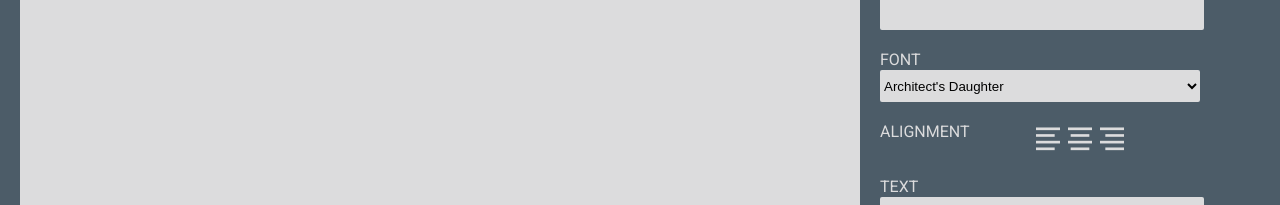
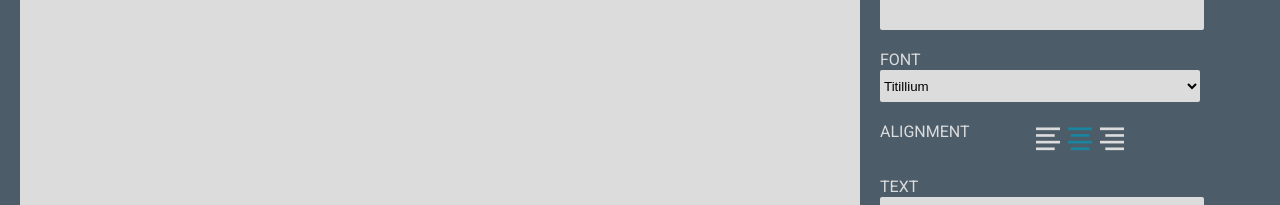
Before and after one commit to tannermeck/react-blog-builder, a React (Create React App) app: page / in a window 1280 px wide. Shown: the part 158-363 px from the top of the page. Built offline with nearby package versions, Linux system fonts and the light colour scheme; a web font is replaced by a local one.

Commit message:
defaults set

```diff
--- a/src/views/Home/Home.js
+++ b/src/views/Home/Home.js
@@ -9,8 +9,8 @@ export default function Home() {
   // add useState calls here for title, subtitle, font, align, and text
   const [title, setTitle] = useState('')
   const [subtitle, setSubtitle] = useState('')
-  const [font, setFont] = useState("Architect's Daughter")
-  const [align, setAlign] = useState('')
+  const [font, setFont] = useState('titillium')
+  const [align, setAlign] = useState('center')
   const [text, setText] = useState('')
 
   return (
```
